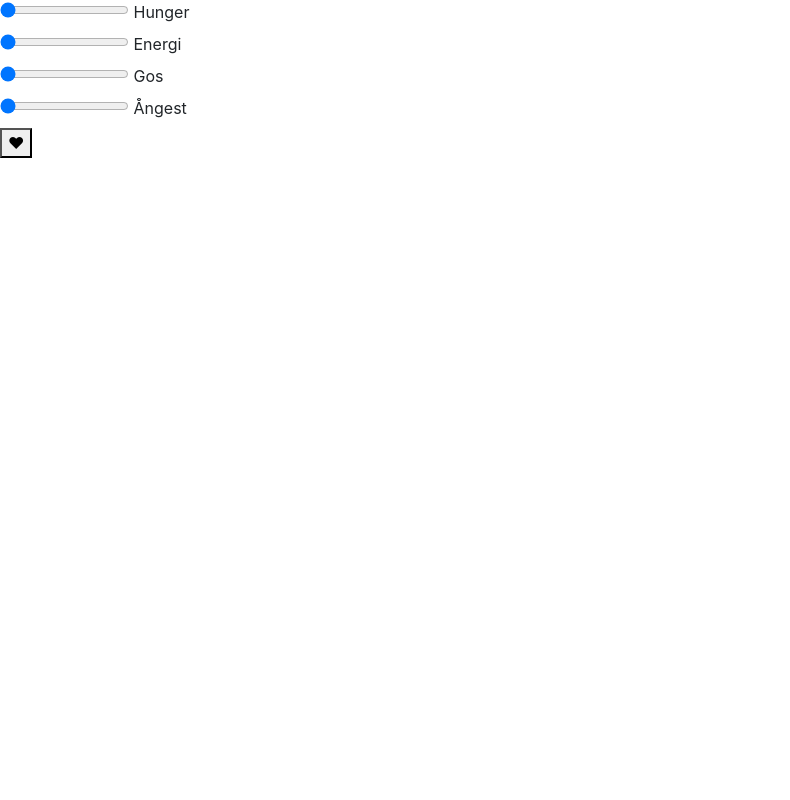
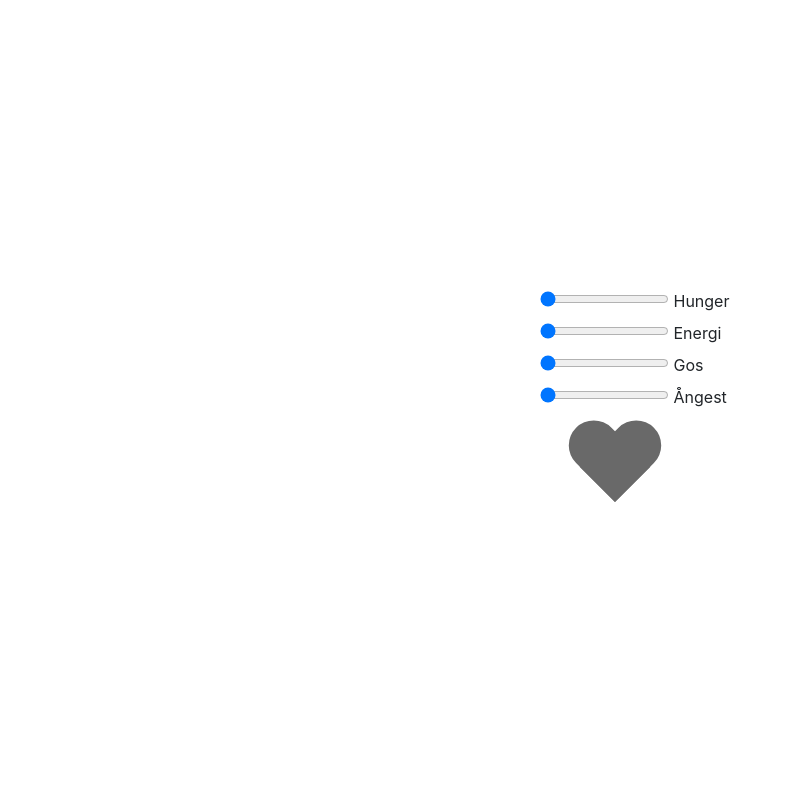
Before and after one commit to DennisKrone/knappen, a Flask app: page / in a window 1280 px wide. Shown: the whole page, without its empty margins (0-790 px from the left). Run offline with Flask 3, Linux system fonts and the light colour scheme; some libraries are stand-ins or nearby versions.

Commit message:
css styling

```diff
--- /dev/null
+++ b/knappen/static/css/main.css
@@ -0,0 +1,59 @@
+body{
+    height:100%;
+}
+html{
+    height: 100%;
+}
+
+.need{
+    width: 200px;
+}
+.flex-container{
+    display: flex;
+    height: 100%;
+    flex-direction: column;
+    justify-content: center;
+    align-items: center;
+}
+
+.heart-button{
+	width: 50px;
+	height: 50px;
+    position: relative;
+	margin-top: 5px;
+	margin-left: -50px;
+	border-radius: 5px;
+	background: none;
+	cursor: pointer;
+	transition: background 0.5s ease;
+}
+.heart-button:hover{
+
+}
+.active#heart:before,.active#heart:after{
+	background: red !important;
+}
+#heart {
+    width: 100px;
+    height: 90px;
+    transition: background 0.5s ease;
+}
+#heart:before,
+#heart:after {
+	transition: background 0.5s ease;
+    position: absolute;
+    content: "";
+    left: 50px;
+    top: 0;
+    width: 50px;
+    height: 80px;
+    background: dimgrey;
+    border-radius: 50px 50px 0 0;
+    transform: rotate(-45deg);
+    transform-origin: 0 100%;
+}
+#heart:after {
+    left: 0;
+    transform: rotate(45deg);
+    transform-origin :100% 100%;
+}
--- a/knappen/templates/base.html
+++ b/knappen/templates/base.html
@@ -7,7 +7,6 @@
 
     <!-- Bootstrap CSS -->
     <link rel="stylesheet" href="https://stackpath.bootstrapcdn.com/bootstrap/4.3.1/css/bootstrap.min.css" integrity="sha384-ggOyR0iXCbMQv3Xipma34MD+dH/1fQ784/j6cY/iJTQUOhcWr7x9JvoRxT2MZw1T" crossorigin="anonymous">
-
     <title>{% block title %}{% endblock %}</title>
     {% block head %}
     {% endblock %}
--- a/knappen/templates/index.html
+++ b/knappen/templates/index.html
@@ -1,41 +1,3 @@
-<!-- <!DOCTYPE HTML>
-<html>
-<head>
-    <title>Flask-SocketIO Test</title>
-    <script src="https://cdnjs.cloudflare.com/ajax/libs/jquery/3.5.1/jquery.min.js" integrity="sha512-bLT0Qm9VnAYZDflyKcBaQ2gg0hSYNQrJ8RilYldYQ1FxQYoCLtUjuuRuZo+fjqhx/qtq/1itJ0C2ejDxltZVFg==" crossorigin="anonymous"></script>
-    <script src="https://cdnjs.cloudflare.com/ajax/libs/socket.io/3.0.4/socket.io.js" integrity="sha512-aMGMvNYu8Ue4G+fHa359jcPb1u+ytAF+P2SCb+PxrjCdO3n3ZTxJ30zuH39rimUggmTwmh2u7wvQsDTHESnmfQ==" crossorigin="anonymous"></script>
-    <script type="text/javascript" charset="utf-8">
-        $(document).ready(function() {
-            // Connect to the Socket.IO server.
-            // The connection URL has the following format, relative to the current page:
-            //     http[s]://<domain>:<port>[/<namespace>]
-            var socket = io();
-
-            // Event handler for new connections.
-            // The callback function is invoked when a connection with the
-            // server is established.
-            socket.on('connect', function() {
-                socket.emit('my_event', {data: 'I\'m connected!'});
-            });
-
-            // Event handler for server sent data.
-            // The callback function is invoked whenever the server emits data
-            // to the client. The data is then displayed in the "Received"
-            // section of the page.
-            socket.on('lights_updated', function(msg, cb) {
-                $('#log').append('<br>' + $('<div/>').text(JSON.stringify(msg)).html());
-                if (cb)
-                    cb();
-            });
-        });
-    </script>
-</head>
-<body>
-    <h1>Flask-SocketIO Test</h1>
-    <h2>Receive:</h2>
-    <div id="log"></div>
-</body>
-</html> -->
 {% extends "base.html" %}
 {% block title %}Home Page{% endblock %}
 {% block head %}
@@ -66,27 +28,29 @@
         });
     });
 </script>
+<script src="https://cdn.jsdelivr.net/npm/@mojs/core"></script>
 <script src="{{url_for('static',filename='js/script.js')}}" defer></script>
+<link rel="stylesheet" href="{{ url_for('static', filename='css/main.css') }}">
 {% endblock %}
 {% block content %}
-<div>
+<div class="flex-container">
+    <div class="need">
         <input type="range" id="hunger" name="hunger" min="0" max="2" value={{ hunger_status }} step="1" />
         <label for="hunger">Hunger</label>
     </div>
-  <div>
+    <div class="need">
         <input type="range" id="energi" name="energi" min="0" max="2" value={{ energy_status }} step="1" />
         <label for="energi">Energi</label>
     </div>
-  <div>
+    <div class="need">
         <input type="range" id="gos" name="gos" min="0" max="2" value={{ intimacy_status }} step="1" />
         <label for="gos">Gos</label>
     </div>
-  <div>
+    <div class="need">
         <input type="range" id="ångest" name="ångest" min="0" max="2" value={{ anxiety_status }} step="1" />
         <label for="ångest">Ångest</label>
     </div>
-  <div>
-    <button type="button" id="knappen" onclick=""><Click Me>&#9829</button>
+    <div id='heart' class='heart-button'></div>
 </div>
 
 {% endblock %}
```
Also changed, not shown: knappen/static/js/script.js (+115 -53 lines). Lines whose indentation alone changed are shown as unchanged.
